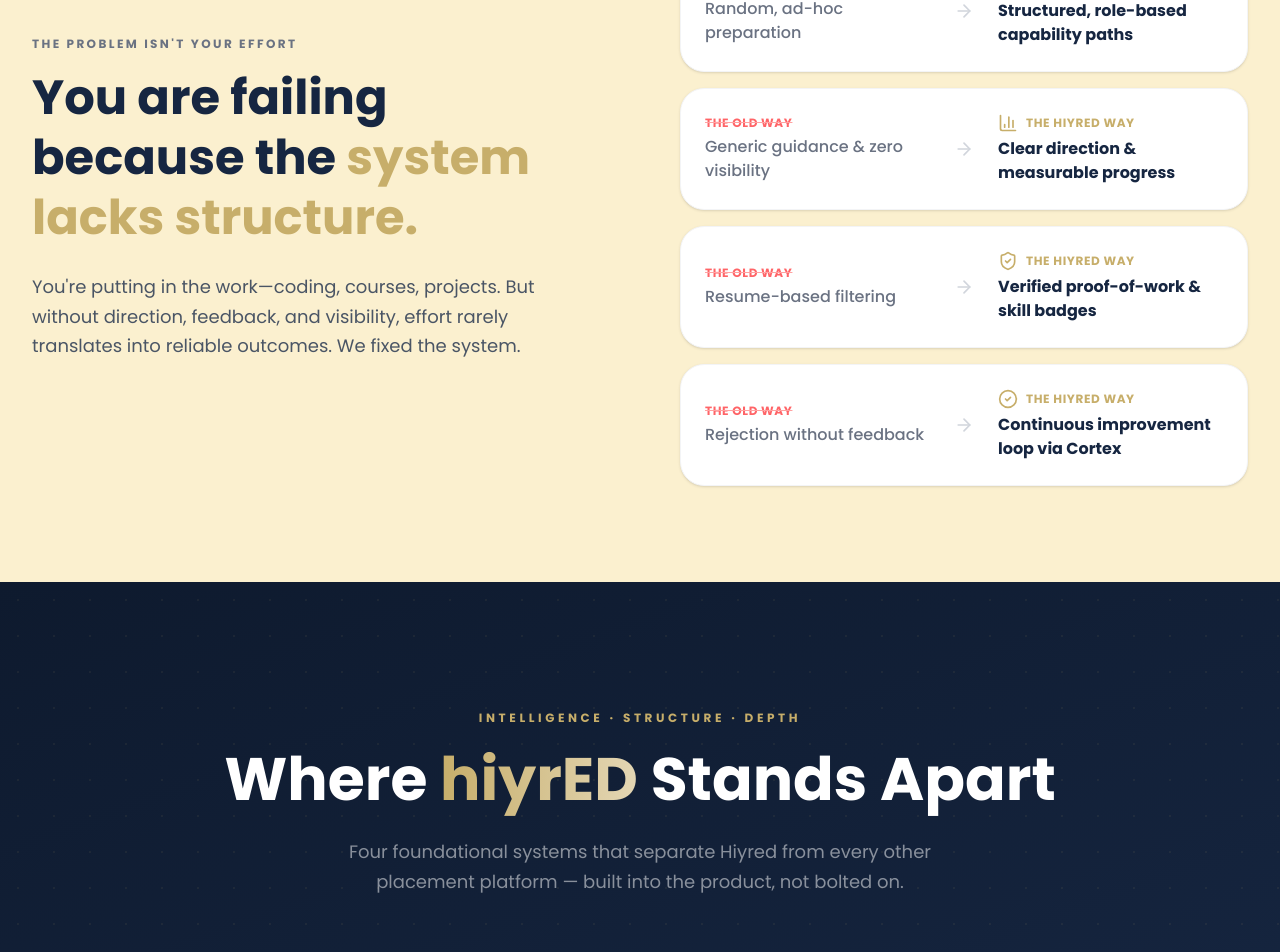
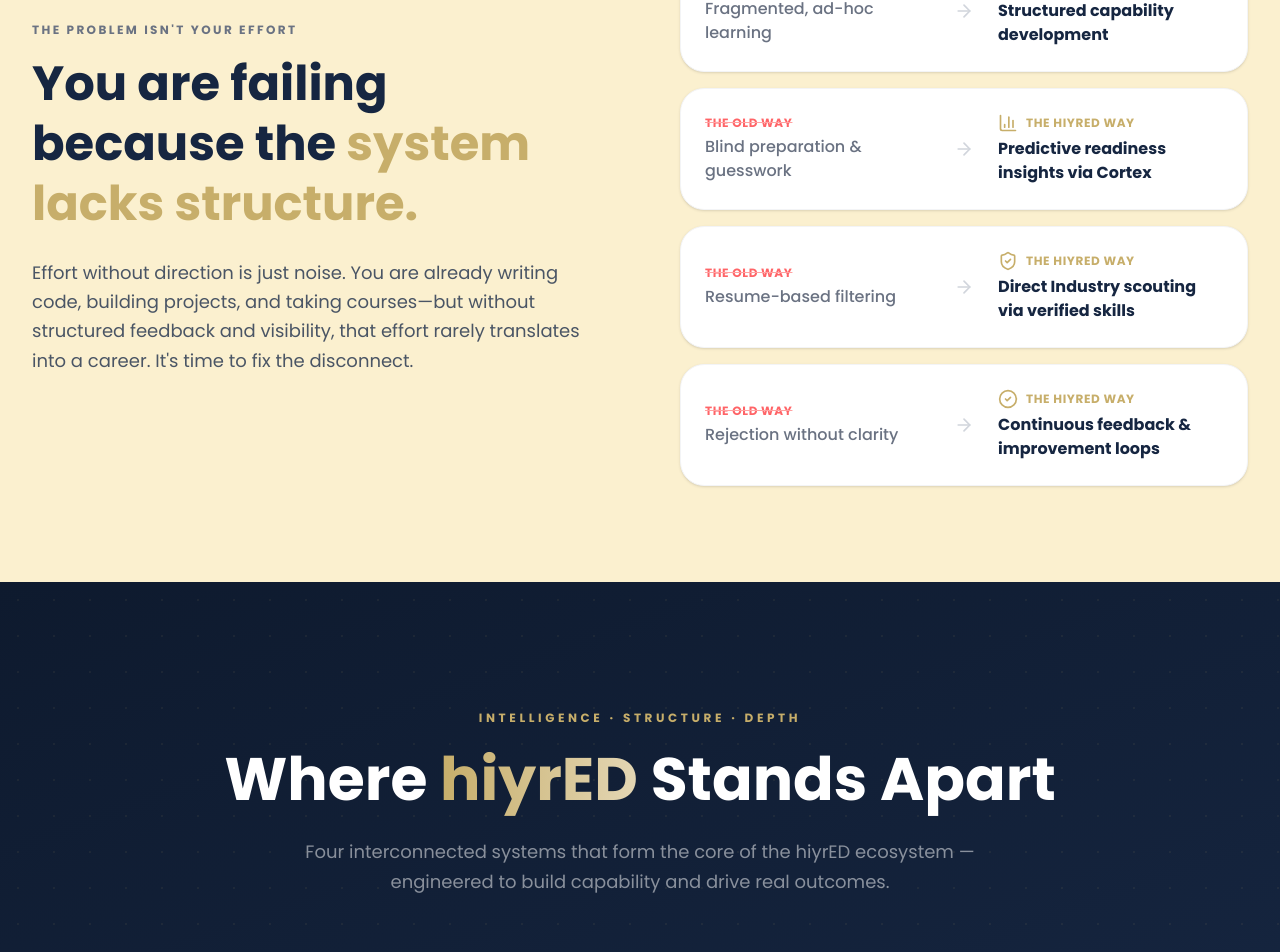
Before and after one commit to NITHINPOLI04/HiyrED-Landing-Page, a React (Vite) app: page / in a window 1280 px wide. Shown: the part 1347-2299 px from the top of the page. Built offline with nearby package versions, Linux system fonts and the light colour scheme.

Commit message:
Further Modification to Vocabulary

```diff
--- a/src/App.tsx
+++ b/src/App.tsx
@@ -517,10 +517,10 @@
 
 const SystemShift = () => {
   const shifts = [
-    { old: "Random, ad-hoc preparation", new: "Structured, role-based capability paths", icon: <Code2 className="text-brand-gold w-5 h-5" /> },
-    { old: "Generic guidance & zero visibility", new: "Clear direction & measurable progress", icon: <BarChart3 className="text-brand-gold w-5 h-5" /> },
-    { old: "Resume-based filtering", new: "Verified proof-of-work & skill badges", icon: <ShieldCheck className="text-brand-gold w-5 h-5" /> },
-    { old: "Rejection without feedback", new: "Continuous improvement loop via Cortex", icon: <CheckCircle2 className="text-brand-gold w-5 h-5" /> },
+    { old: "Fragmented, ad-hoc learning", new: "Structured capability development", icon: <Code2 className="text-brand-gold w-5 h-5" /> },
+    { old: "Blind preparation & guesswork", new: "Predictive readiness insights via Cortex", icon: <BarChart3 className="text-brand-gold w-5 h-5" /> },
+    { old: "Resume-based filtering", new: "Direct Industry scouting via verified skills", icon: <ShieldCheck className="text-brand-gold w-5 h-5" /> },
+    { old: "Rejection without clarity", new: "Continuous feedback & improvement loops", icon: <CheckCircle2 className="text-brand-gold w-5 h-5" /> },
   ];
 
   return (
@@ -546,7 +546,7 @@
               className="text-lg text-gray-600 mb-10 leading-relaxed"
               variants={fadeLeft}
             >
-              You're putting in the work—coding, courses, projects. But without direction, feedback, and visibility, effort rarely translates into reliable outcomes. We fixed the system.
+              Effort without direction is just noise. You are already writing code, building projects, and taking courses—but without structured feedback and visibility, that effort rarely translates into a career. It's time to fix the disconnect.
             </motion.p>
           </AnimatedSection>
 
@@ -738,7 +738,7 @@
             variants={fadeUp}
             transition={{ duration: 0.5 }}
           >
-            Four foundational systems that separate Hiyred from every other placement platform — built into the product, not bolted on.
+            Four interconnected systems that form the core of the hiyrED ecosystem — engineered to build capability and drive real outcomes.
           </motion.p>
         </AnimatedSection>
 
@@ -1006,14 +1006,14 @@
               variants={fadeLeft}
               transition={{ duration: 0.6 }}
             >
-              The Talent Radar
+              The Verified Talent Pool
             </motion.h2>
             <motion.p
               className="text-lg text-gray-600 mb-10 leading-relaxed"
               variants={fadeLeft}
               transition={{ duration: 0.5 }}
             >
-              No resumes. No college bias. Just pure, verified proof-of-work. Industry leaders use the Talent Radar to scout students based entirely on their real-world Forge capabilities.
+              No resumes. No college bias. Just pure, verified proof-of-work. Industry leaders use the Talent Pool to scout students based entirely on their real-world Forge capabilities.
             </motion.p>
             <motion.button
               className="px-8 py-4 bg-brand-navy text-white font-bold rounded-full hover:bg-brand-navy/90 transition-all shadow-xl shadow-brand-navy/20"
```
